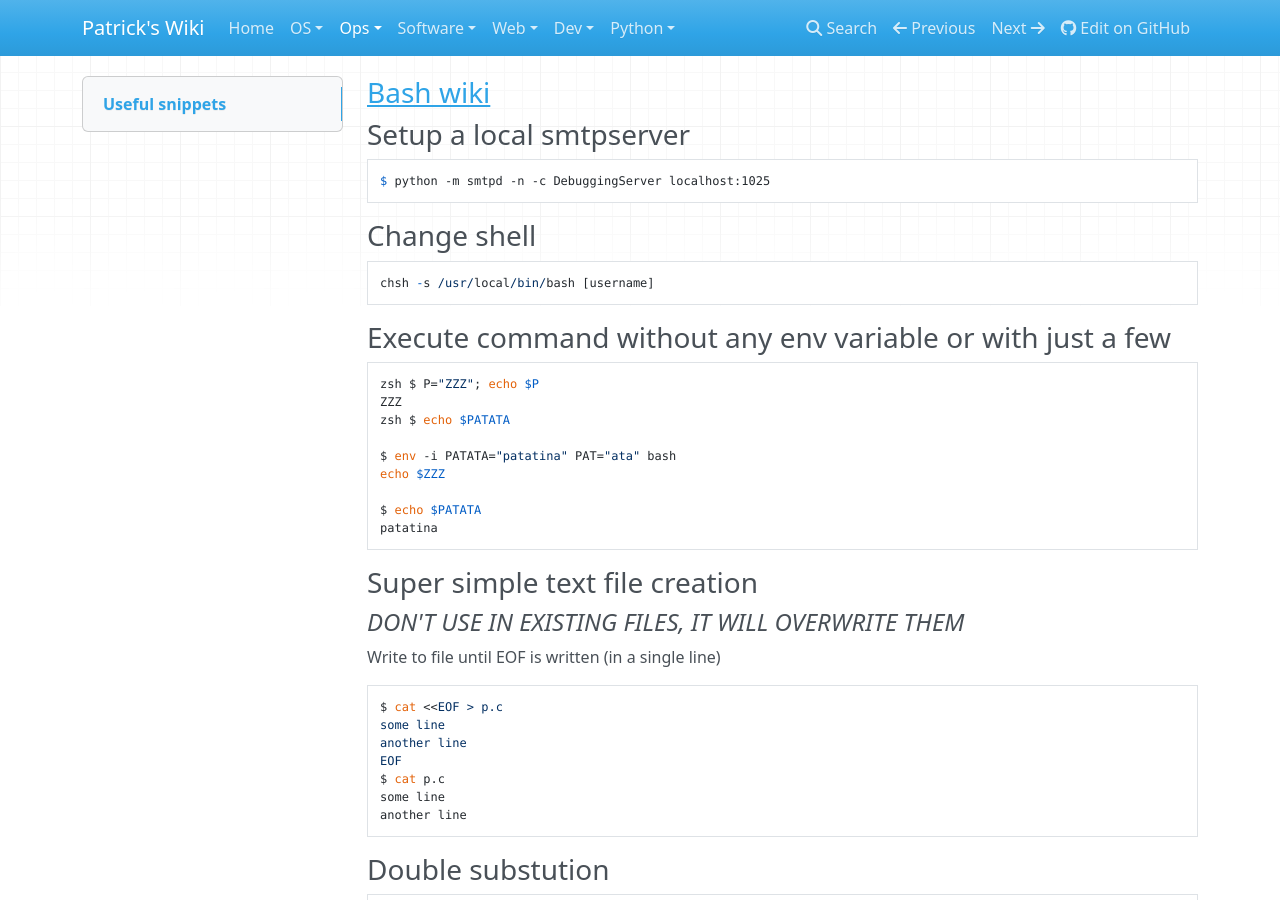
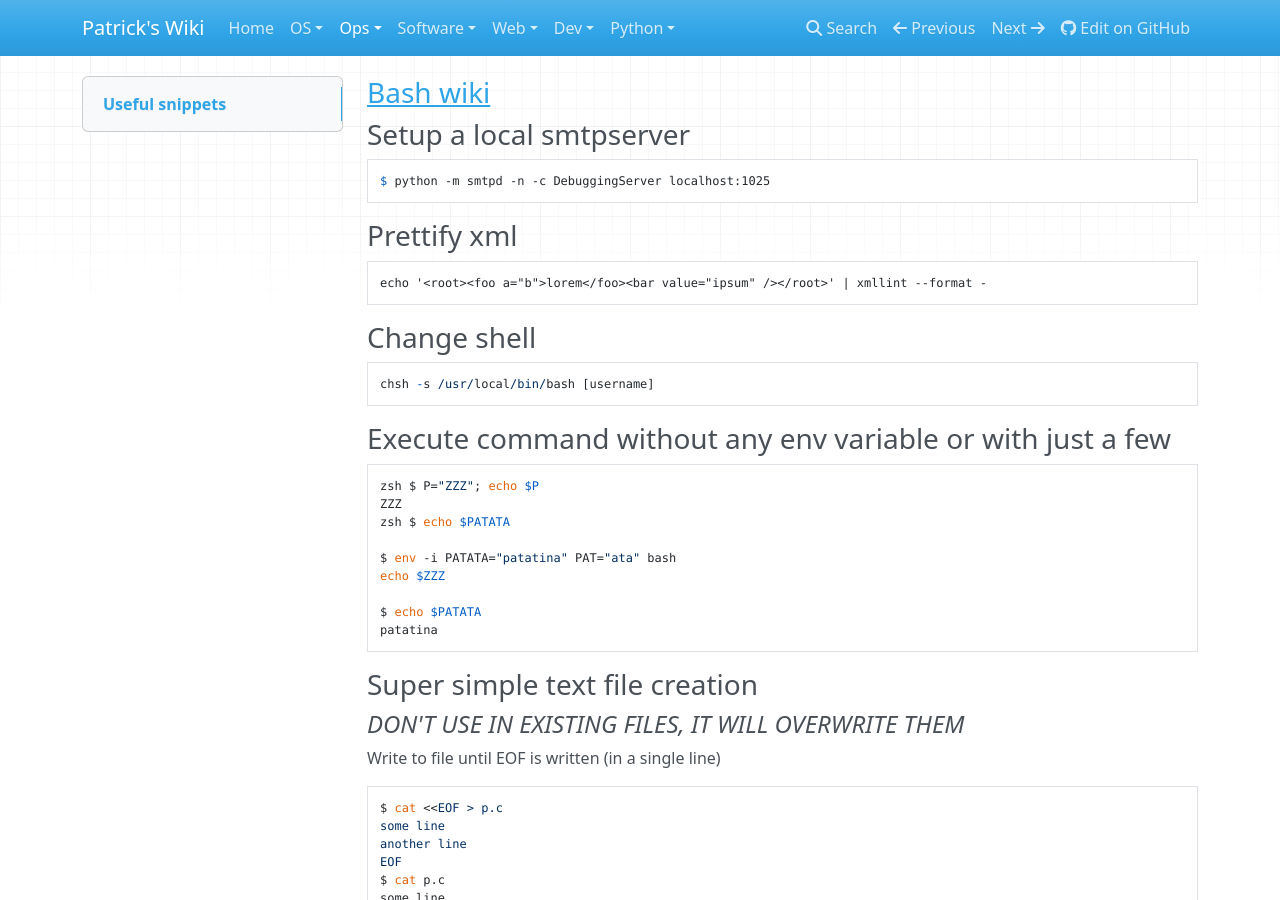
Before and after one commit to patsancu/wiki, an MkDocs documentation site: the page built from docs/Ops/Shell/Shell.md, in a window 1280 px wide and 900 px high. Built offline with MkDocs 1.6.1, drawn with Linux system fonts in a browser that asks for light colours; nearby versions of some CDN libraries.

Commit message:
xml prettify

````diff
--- a/docs/Ops/Shell/Shell.md
+++ b/docs/Ops/Shell/Shell.md
@@ -5,6 +5,11 @@
 $ python -m smtpd -n -c DebuggingServer localhost:1025
 ```
 
+### Prettify xml
+
+```shell
+echo '<root><foo a="b">lorem</foo><bar value="ipsum" /></root>' | xmllint --format -
+```
 
 ### Change shell
 ```
````
